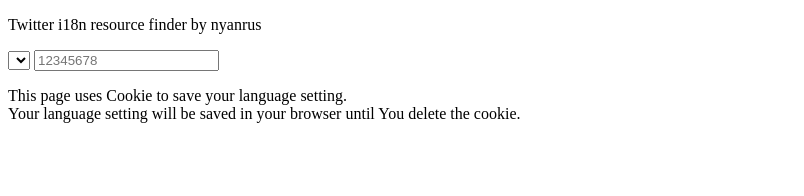
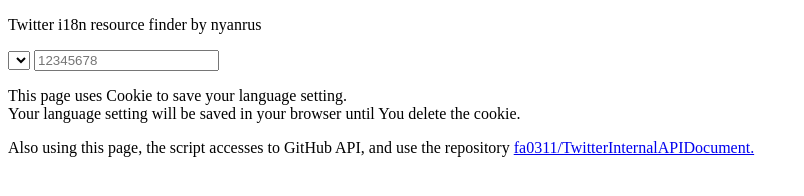
Before and after one commit to nyanrus/twitter_i18n_finder, a website: page src/index.html in a window 1280 px wide. Shown: the whole page, without its empty margins (0-804 px from the left). Drawn offline with nearby package versions, Linux system fonts and the light colour scheme; no server answers.

Commit message:
Update index.html

```diff
--- a/src/index.html
+++ b/src/index.html
@@ -12,6 +12,7 @@
     <input type="text" placeholder="12345678" />
     <div id="result"></div>
     <p>This page uses Cookie to save your language setting.<br />Your language setting will be saved in your browser until You delete the cookie.</p>
+    <p>Also using this page, the script accesses to GitHub API, and use the repository <a href="https://github.com/fa0311/TwitterInternalAPIDocument">fa0311/TwitterInternalAPIDocument.</a></p>
     <script src="main.js" type="module"></script>
   </body>
 </html>
```
